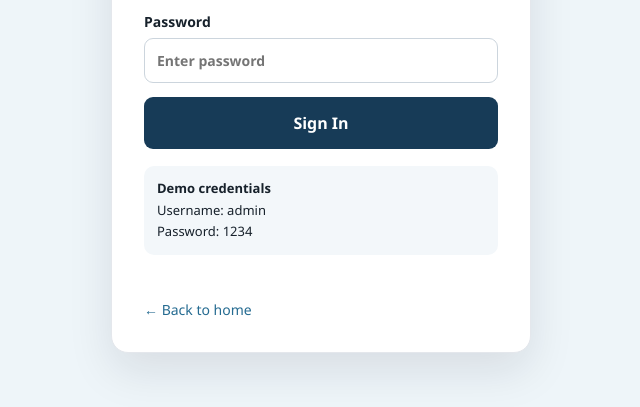
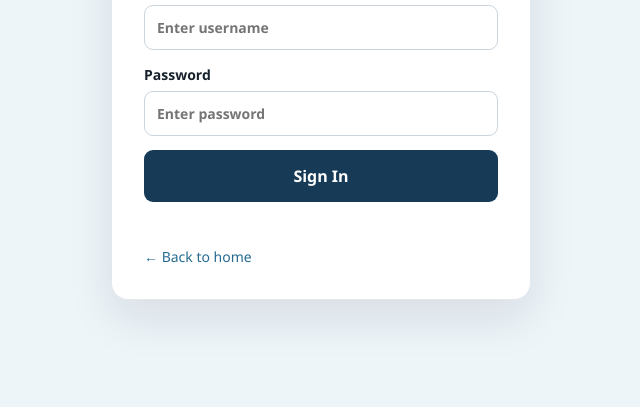
Before and after one commit to iannjuguna7634-eng/student-attendance-system, a website: page public/login.html in a window 1280 px wide. Shown: the part 385-792 px from the top of the page, without its empty margins (319-959 px from the left). Drawn offline with Linux system fonts and the light colour scheme; no server answers.

Commit message:
Remove demo credentials from login.html
Removed demo credentials from login page for security.

```diff
--- a/public/login.html
+++ b/public/login.html
@@ -25,11 +25,7 @@
         </label>
         <button class="btn primary lg full">Sign In</button>
       </form>
-      <div class="demo-box">
-        <strong>Demo credentials</strong>
-        <span>Username: admin</span>
-        <span>Password: 1234</span>
-      </div>
+
       <p id="loginMessage" class="message"></p>
       <a class="back" href="index.html">← Back to home</a>
     </div>
```
